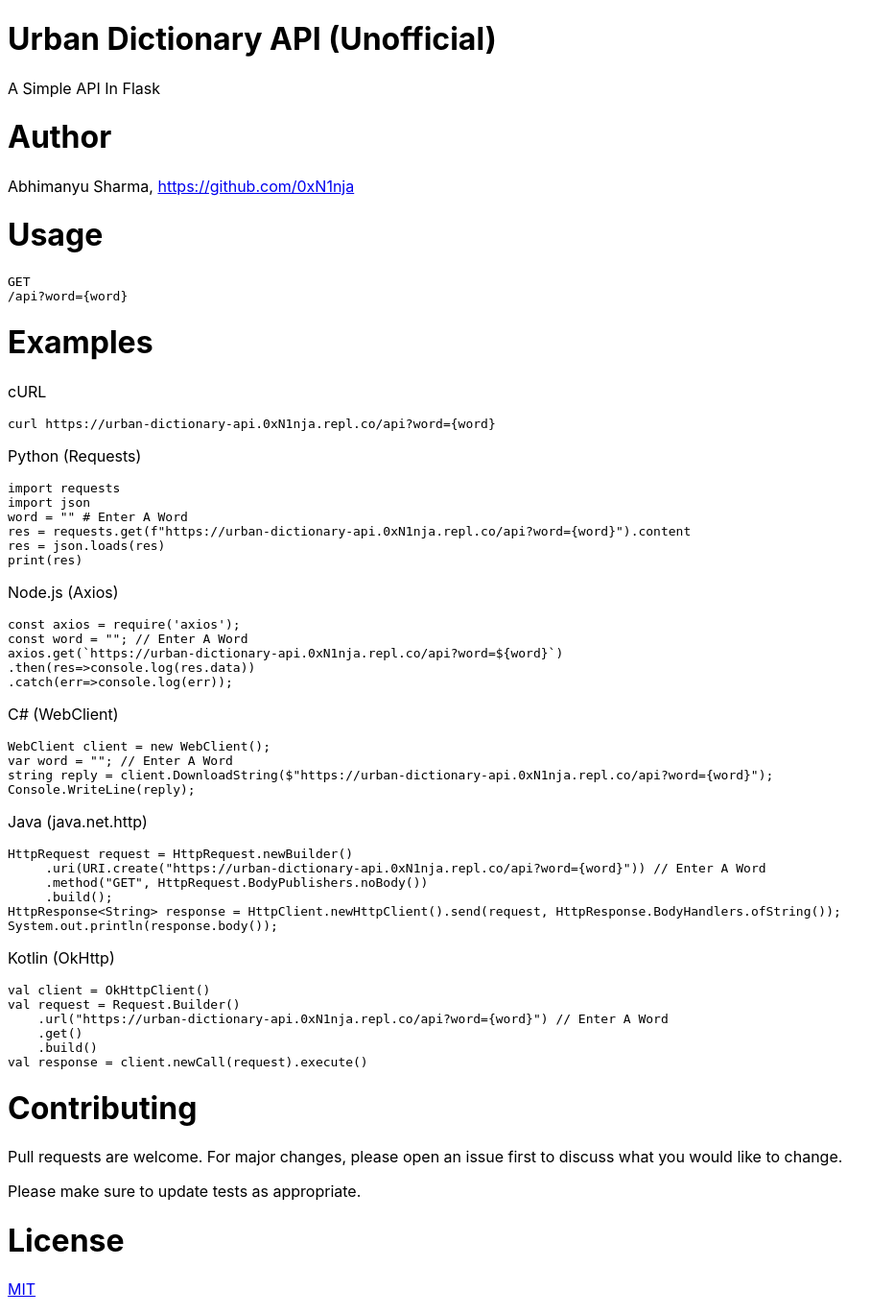
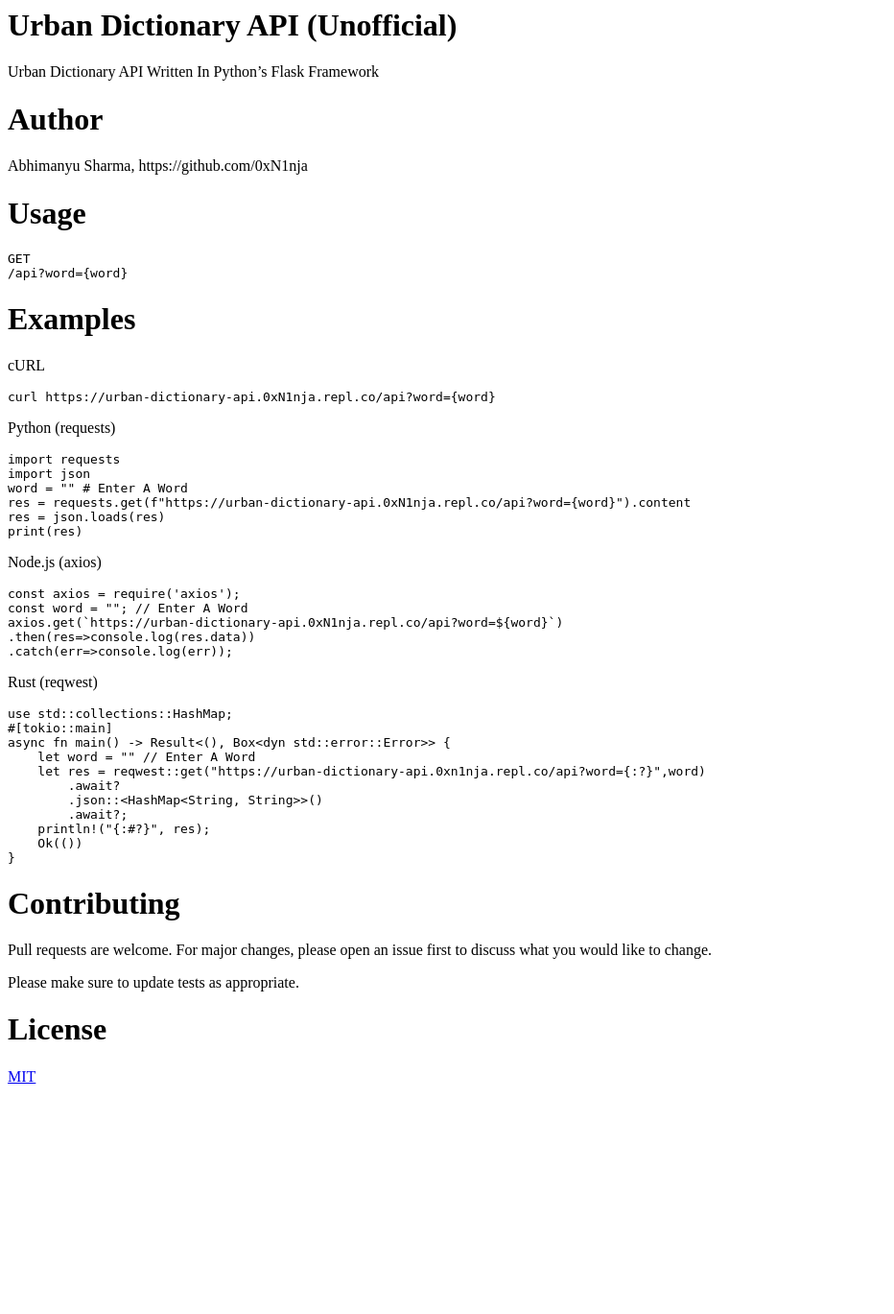
Before and after one commit to 0xN1nja/urban-dictionary-api, a Flask app: page / in a window 1280 px wide. Shown: the whole page at 96% size, without its empty margins (0-932 px from the left). After the commit the page ends 1129 px from the top, so only its background shows below. Run offline with Flask 2, Linux system fonts and the light colour scheme.

Commit message:
Updated Code Examples In templates/index.html

```diff
--- a/templates/index.html
+++ b/templates/index.html
@@ -1,65 +1,40 @@
-<!DOCTYPE html>
-<html lang="en">
-<head>
-    <meta charset="UTF-8">
-    <meta http-equiv="X-UA-Compatible" content="IE=edge">
-    <meta name="viewport" content="width=device-width, initial-scale=1.0">
-    <title>Urban Dictionary API | Documentation</title>
-</head>
-<body>
-    <style>
-        html{
-            font-family: -apple-system, BlinkMacSystemFont, 'Segoe UI', Roboto, Oxygen, Ubuntu, Cantarell, 'Open Sans', 'Helvetica Neue', sans-serif
-        }
-    </style>
 <h1 id="urban-dictionary-api-unofficial">Urban Dictionary API (Unofficial)</h1>
-<p>A Simple API In Flask</p>
+<p>Urban Dictionary API Written In Python’s Flask Framework</p>
 <h1 id="author">Author</h1>
-<p>Abhimanyu Sharma, <a href="https://github.com/0xN1nja">https://github.com/0xN1nja</a></p>
+<p>Abhimanyu Sharma, https://github.com/0xN1nja</p>
 <h1 id="usage">Usage</h1>
 <pre><code>GET
-/api?word={word}
-</code></pre>
+/api?word={word}</code></pre>
 <h1 id="examples">Examples</h1>
 <p>cURL</p>
-<pre><code>curl https://urban-dictionary-api.0xN1nja.repl.co/api?word={word}
-</code></pre>
-<p>Python (Requests)</p>
+<pre><code>curl https://urban-dictionary-api.0xN1nja.repl.co/api?word={word}</code></pre>
+<p>Python (requests)</p>
 <div class="sourceCode" id="cb3"><pre class="sourceCode python"><code class="sourceCode python"><span id="cb3-1"><a href="#cb3-1" aria-hidden="true"></a><span class="im">import</span> requests</span>
 <span id="cb3-2"><a href="#cb3-2" aria-hidden="true"></a><span class="im">import</span> json</span>
 <span id="cb3-3"><a href="#cb3-3" aria-hidden="true"></a>word <span class="op">=</span> <span class="st">&quot;&quot;</span> <span class="co"># Enter A Word</span></span>
 <span id="cb3-4"><a href="#cb3-4" aria-hidden="true"></a>res <span class="op">=</span> requests.get(<span class="ss">f&quot;https://urban-dictionary-api.0xN1nja.repl.co/api?word=</span><span class="sc">{</span>word<span class="sc">}</span><span class="ss">&quot;</span>).content</span>
 <span id="cb3-5"><a href="#cb3-5" aria-hidden="true"></a>res <span class="op">=</span> json.loads(res)</span>
 <span id="cb3-6"><a href="#cb3-6" aria-hidden="true"></a><span class="bu">print</span>(res)</span></code></pre></div>
-<p>Node.js (Axios)</p>
-<div class="sourceCode" id="cb4"><pre class="sourceCode javascript"><code class="sourceCode javascript"><span id="cb4-1"><a href="#cb4-1" aria-hidden="true"></a><span class="kw">const</span> axios <span class="op">=</span> <span class="pp">require</span>(<span class="st">&#39;axios&#39;</span>)<span class="op">;</span></span>
-<span id="cb4-2"><a href="#cb4-2" aria-hidden="true"></a><span class="kw">const</span> word <span class="op">=</span> <span class="st">&quot;&quot;</span><span class="op">;</span> <span class="co">// Enter A Word</span></span>
+<p>Node.js (axios)</p>
+<div class="sourceCode" id="cb4"><pre class="sourceCode typescript"><code class="sourceCode typescript"><span id="cb4-1"><a href="#cb4-1" aria-hidden="true"></a>const axios <span class="op">=</span> <span class="fu">require</span>(<span class="st">&#39;axios&#39;</span>)<span class="op">;</span></span>
+<span id="cb4-2"><a href="#cb4-2" aria-hidden="true"></a>const word <span class="op">=</span> <span class="st">&quot;&quot;</span><span class="op">;</span> <span class="co">// Enter A Word</span></span>
 <span id="cb4-3"><a href="#cb4-3" aria-hidden="true"></a>axios<span class="op">.</span><span class="fu">get</span>(<span class="vs">`https://urban-dictionary-api.0xN1nja.repl.co/api?word=</span><span class="sc">${</span>word<span class="sc">}</span><span class="vs">`</span>)</span>
 <span id="cb4-4"><a href="#cb4-4" aria-hidden="true"></a><span class="op">.</span><span class="fu">then</span>(res<span class="kw">=&gt;</span><span class="bu">console</span><span class="op">.</span><span class="fu">log</span>(res<span class="op">.</span><span class="at">data</span>))</span>
 <span id="cb4-5"><a href="#cb4-5" aria-hidden="true"></a><span class="op">.</span><span class="fu">catch</span>(err<span class="kw">=&gt;</span><span class="bu">console</span><span class="op">.</span><span class="fu">log</span>(err))<span class="op">;</span></span></code></pre></div>
-<p>C# (WebClient)</p>
-<div class="sourceCode" id="cb5"><pre class="sourceCode csharp"><code class="sourceCode cs"><span id="cb5-1"><a href="#cb5-1" aria-hidden="true"></a>WebClient client = <span class="kw">new</span> <span class="fu">WebClient</span>();</span>
-<span id="cb5-2"><a href="#cb5-2" aria-hidden="true"></a><span class="dt">var</span> word = <span class="st">&quot;&quot;</span>; <span class="co">// Enter A Word</span></span>
-<span id="cb5-3"><a href="#cb5-3" aria-hidden="true"></a><span class="dt">string</span> reply = client.<span class="fu">DownloadString</span>($<span class="st">&quot;https://urban-dictionary-api.0xN1nja.repl.co/api?word={word}&quot;</span>);</span>
-<span id="cb5-4"><a href="#cb5-4" aria-hidden="true"></a>Console.<span class="fu">WriteLine</span>(reply);</span></code></pre></div>
-<p>Java (java.net.http)</p>
-<div class="sourceCode" id="cb6"><pre class="sourceCode java"><code class="sourceCode java"><span id="cb6-1"><a href="#cb6-1" aria-hidden="true"></a>HttpRequest request = HttpRequest.<span class="fu">newBuilder</span>()</span>
-<span id="cb6-2"><a href="#cb6-2" aria-hidden="true"></a>     .<span class="fu">uri</span>(<span class="bu">URI</span>.<span class="fu">create</span>(<span class="st">&quot;https://urban-dictionary-api.0xN1nja.repl.co/api?word={word}&quot;</span>)) <span class="co">// Enter A Word</span></span>
-<span id="cb6-3"><a href="#cb6-3" aria-hidden="true"></a>     .<span class="fu">method</span>(<span class="st">&quot;GET&quot;</span>, HttpRequest.<span class="fu">BodyPublishers</span>.<span class="fu">noBody</span>())</span>
-<span id="cb6-4"><a href="#cb6-4" aria-hidden="true"></a>     .<span class="fu">build</span>();</span>
-<span id="cb6-5"><a href="#cb6-5" aria-hidden="true"></a>HttpResponse&lt;<span class="bu">String</span>&gt; response = HttpClient.<span class="fu">newHttpClient</span>().<span class="fu">send</span>(request, HttpResponse.<span class="fu">BodyHandlers</span>.<span class="fu">ofString</span>());</span>
-<span id="cb6-6"><a href="#cb6-6" aria-hidden="true"></a><span class="bu">System</span>.<span class="fu">out</span>.<span class="fu">println</span>(response.<span class="fu">body</span>());</span></code></pre></div>
-<p>Kotlin (OkHttp)</p>
-<div class="sourceCode" id="cb7"><pre class="sourceCode kotlin"><code class="sourceCode kotlin"><span id="cb7-1"><a href="#cb7-1" aria-hidden="true"></a><span class="kw">val</span> <span class="va">client</span> = OkHttpClient()</span>
-<span id="cb7-2"><a href="#cb7-2" aria-hidden="true"></a><span class="kw">val</span> <span class="va">request</span> = Request.Builder()</span>
-<span id="cb7-3"><a href="#cb7-3" aria-hidden="true"></a>    .url(<span class="st">&quot;https://urban-dictionary-api.0xN1nja.repl.co/api?word={word}&quot;</span>) <span class="co">// Enter A Word</span></span>
-<span id="cb7-4"><a href="#cb7-4" aria-hidden="true"></a>    .<span class="kw">get</span>()</span>
-<span id="cb7-5"><a href="#cb7-5" aria-hidden="true"></a>    .build()</span>
-<span id="cb7-6"><a href="#cb7-6" aria-hidden="true"></a><span class="kw">val</span> <span class="va">response</span> = client.newCall(request).execute()</span></code></pre></div>
+<p>Rust (reqwest)</p>
+<div class="sourceCode" id="cb5"><pre class="sourceCode rust"><code class="sourceCode rust"><span id="cb5-1"><a href="#cb5-1" aria-hidden="true"></a><span class="kw">use</span> <span class="pp">std::collections::</span>HashMap<span class="op">;</span></span>
+<span id="cb5-2"><a href="#cb5-2" aria-hidden="true"></a><span class="at">#[</span><span class="pp">tokio::</span>main<span class="at">]</span></span>
+<span id="cb5-3"><a href="#cb5-3" aria-hidden="true"></a><span class="kw">async</span> <span class="kw">fn</span> main() <span class="op">-&gt;</span> <span class="dt">Result</span><span class="op">&lt;</span>()<span class="op">,</span> <span class="dt">Box</span><span class="op">&lt;</span><span class="kw">dyn</span> <span class="pp">std::error::</span><span class="bu">Error</span><span class="op">&gt;&gt;</span> <span class="op">{</span></span>
+<span id="cb5-4"><a href="#cb5-4" aria-hidden="true"></a>    <span class="kw">let</span> word <span class="op">=</span> <span class="st">&quot;&quot;</span> <span class="co">// Enter A Word</span></span>
+<span id="cb5-5"><a href="#cb5-5" aria-hidden="true"></a>    <span class="kw">let</span> res <span class="op">=</span> <span class="pp">reqwest::</span>get(<span class="st">&quot;https://urban-dictionary-api.0xn1nja.repl.co/api?word={:?}&quot;</span><span class="op">,</span>word)</span>
+<span id="cb5-6"><a href="#cb5-6" aria-hidden="true"></a>        <span class="op">.</span><span class="kw">await</span><span class="op">?</span></span>
+<span id="cb5-7"><a href="#cb5-7" aria-hidden="true"></a>        <span class="op">.</span><span class="pp">json::</span><span class="op">&lt;</span>HashMap<span class="op">&lt;</span><span class="dt">String</span><span class="op">,</span> <span class="dt">String</span><span class="op">&gt;&gt;</span>()</span>
+<span id="cb5-8"><a href="#cb5-8" aria-hidden="true"></a>        <span class="op">.</span><span class="kw">await</span><span class="op">?;</span></span>
+<span id="cb5-9"><a href="#cb5-9" aria-hidden="true"></a>    <span class="pp">println!</span>(<span class="st">&quot;{:#?}&quot;</span><span class="op">,</span> res)<span class="op">;</span></span>
+<span id="cb5-10"><a href="#cb5-10" aria-hidden="true"></a>    <span class="cn">Ok</span>(())</span>
+<span id="cb5-11"><a href="#cb5-11" aria-hidden="true"></a><span class="op">}</span></span></code></pre></div>
 <h1 id="contributing">Contributing</h1>
 <p>Pull requests are welcome. For major changes, please open an issue first to discuss what you would like to change.</p>
 <p>Please make sure to update tests as appropriate.</p>
 <h1 id="license">License</h1>
 <p><a href="https://github.com/0xN1nja/Urban-Dictionary-API-Unofficial/blob/master/LICENCE.txt">MIT</a></p>
-</body>
-</html>
```
